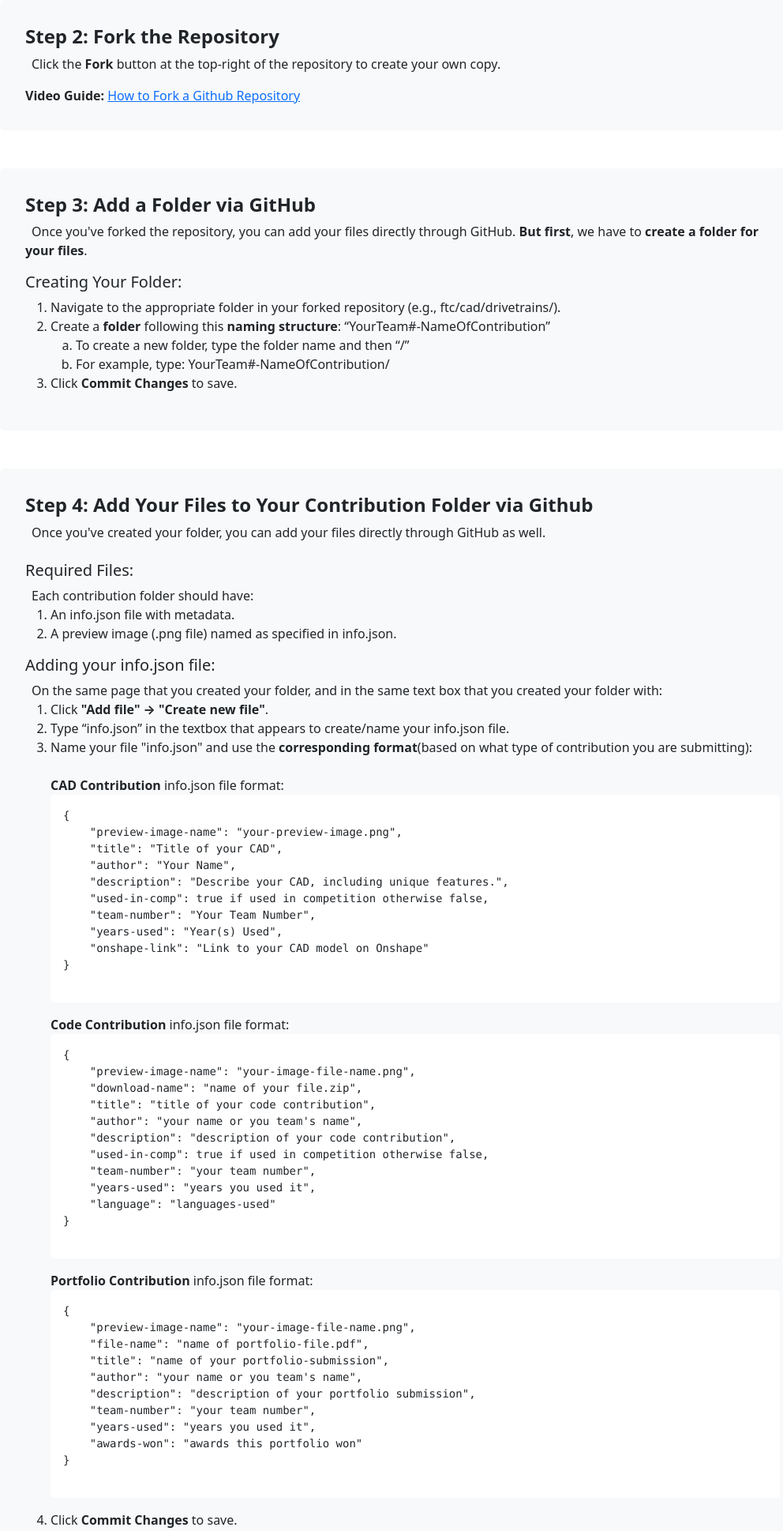
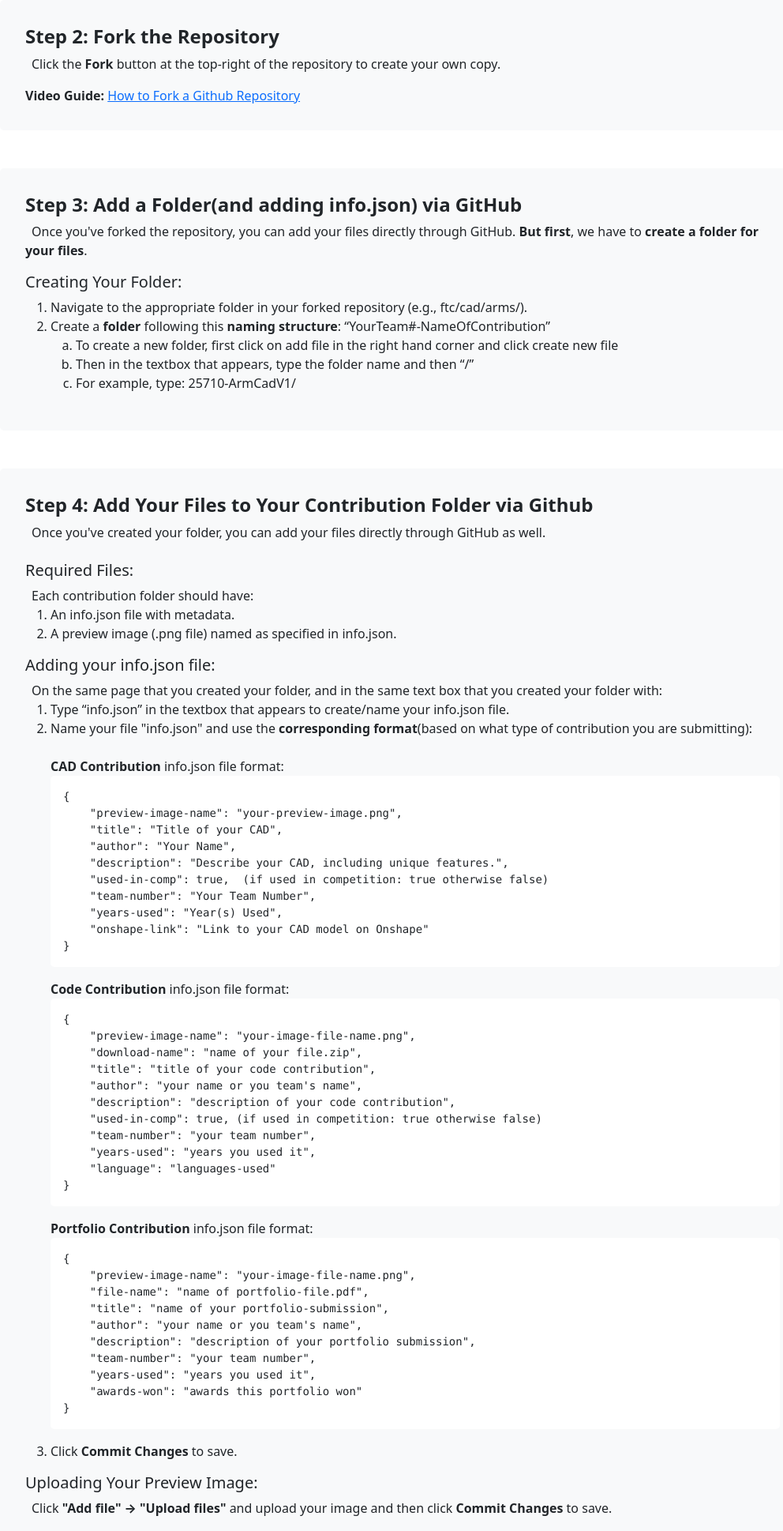
Before and after one commit to AlpineRobotics25710/OpenVault, a Flask app: page /contribute in a window 1280 px wide. Shown: the part 617-2555 px from the top of the page at 79% size, without its empty margins (130-1122 px from the left). Run offline with Flask 3, Linux system fonts and the light colour scheme.

Commit message:
Update contribute.html
Made some change to contribute.html - Adi

```diff
--- a/templates/ftc/contribute.html
+++ b/templates/ftc/contribute.html
@@ -37,20 +37,20 @@
 
         <!-- Step 3 -->
         <div class="step-section bg-light">
-            <h4 class="fw-bolder">Step 3: Add a Folder via GitHub</h4>
+            <h4 class="fw-bolder">Step 3: Add a Folder(and adding info.json) via GitHub</h4>
             <p>&ensp;Once you've forked the repository, you can add your files directly through GitHub. <strong>But
                 first</strong>, we have to <strong>create a folder for your files</strong>.</p>
             <h5>Creating Your Folder:</h5>
             <ol>
-                <li>Navigate to the appropriate folder in your forked repository (e.g., ftc/cad/drivetrains/).</li>
+                <li>Navigate to the appropriate folder in your forked repository (e.g., ftc/cad/arms/).</li>
                 <li>Create a <strong>folder</strong> following this <strong>naming structure</strong>:
                     “YourTeam#-NameOfContribution”
                 </li>
                 <ol type="a">
-                    <li>To create a new folder, type the folder name and then “/”</li>
-                    <li>For example, type: YourTeam#-NameOfContribution/</li>
+                    <li>To create a new folder, first click on add file in the right hand corner and click create new file</li>
+                    <li>Then in the textbox that appears, type the folder name and then “/”</li>
+                    <li>For example, type: 25710-ArmCadV1/</li>
                 </ol>
-                <li>Click <strong>Commit Changes</strong> to save.</li>
             </ol>
         </div>
 
@@ -68,7 +68,6 @@
             &ensp;On the same page that you created your folder, and in the same text box that you created your folder
             with:
             <ol>
-                <li>Click <strong>"Add file" → "Create new file"</strong>.</li>
                 <li>Type “info.json” in the textbox that appears to create/name your info.json file.</li>
                 <li>Name your file "info.json" and use the <strong>corresponding format</strong>(based on what type of
                     contribution you are submitting):
@@ -81,12 +80,11 @@
     "title": "Title of your CAD",
     "author": "Your Name",
     "description": "Describe your CAD, including unique features.",
-    "used-in-comp": true if used in competition otherwise false,
+    "used-in-comp": true,  (if used in competition: true otherwise false)
     "team-number": "Your Team Number",
     "years-used": "Year(s) Used",
     "onshape-link": "Link to your CAD model on Onshape"
-}
-                </pre>
+}               </pre>
 
                 <strong>Code Contribution</strong> info.json file format:
                 <pre class="bg-white p-3 " style="border-radius: 5px;">
@@ -96,12 +94,11 @@
     "title": "title of your code contribution",
     "author": "your name or you team's name",
     "description": "description of your code contribution",
-    "used-in-comp": true if used in competition otherwise false,
+    "used-in-comp": true, (if used in competition: true otherwise false)
     "team-number": "your team number",
     "years-used": "years you used it",
     "language": "languages-used"
-}
-                </pre>
+}               </pre>
 
                 <strong>Portfolio Contribution</strong> info.json file format:
                 <pre class="bg-white p-3" style="border-radius: 5px;">
@@ -114,11 +111,15 @@
     "team-number": "your team number",
     "years-used": "years you used it",
     "awards-won": "awards this portfolio won"
-}
-                </pre>
+}               </pre>
                 <li>Click <strong>Commit Changes</strong> to save.</li>
             </ol>
             <h5>Uploading Your Preview Image:</h5>
+            &ensp;Click <strong>"Add file" → "Upload files"</strong> and upload your image and then click <strong>Commit
+            Changes</strong> to save.
+            <br>
+            <br>
+            <h5><strong>For Code and Portfolio Contributions *ONLY*:</strong> Uploading Your Download(.zip file):</h5>
             &ensp;Click <strong>"Add file" → "Upload files"</strong> and upload your image and then click <strong>Commit
             Changes</strong> to save.
             <br>
```
